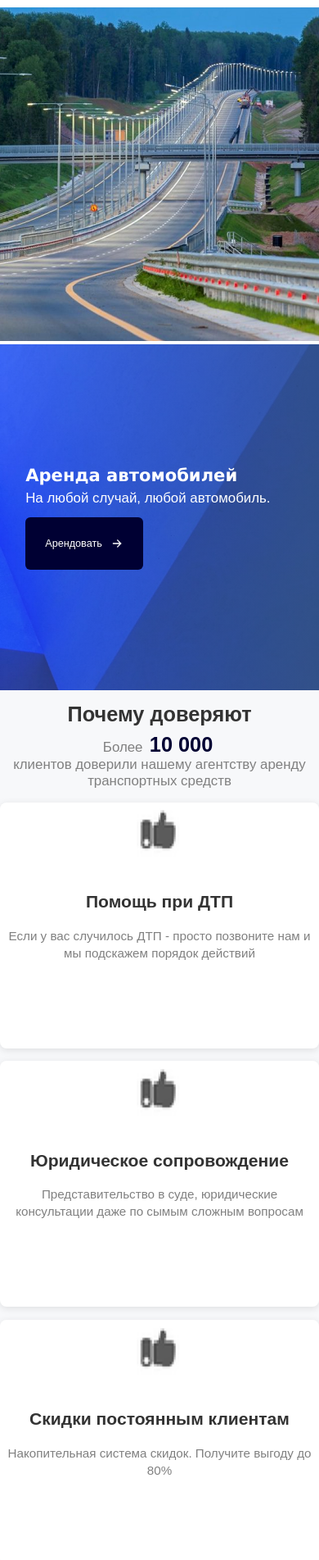
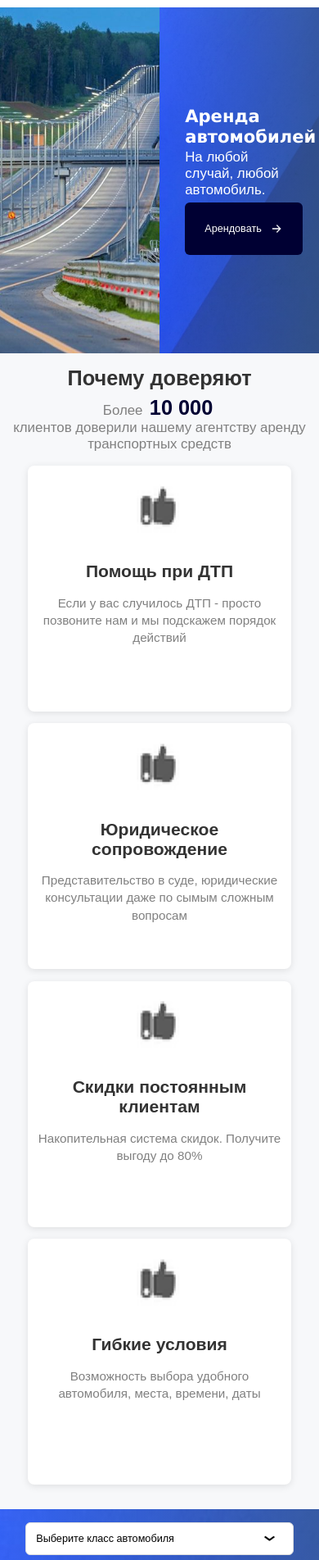
Before and after one commit to Belousov-Kirill-1ISP21/CarSharingSite, a plain HTML site: page src/index.html in a window 390 px wide. Shown: the part 75-1978 px from the top of the page at 82% size. Drawn offline with Linux system fonts and the light colour scheme.

Commit message:
Commit 2

```diff
--- a/src/css/index.css
+++ b/src/css/index.css
@@ -29,6 +29,7 @@ html, body {
     margin-bottom: 1%;
     display: flex;
     align-items: center;
+    justify-content: space-between;
     padding: 0 2%;
 }
 
@@ -99,16 +100,17 @@ html, body {
 .TitleBlock {
     width: 100%;
     height: 72vh;
+    display: flex;
 }
 
 .TitleBlockImg {
-    width: 100%;
+    width: 50%;
     height: 100%;
     object-fit: cover;
 }
 
 .TitleBlockContainer {
-    width: 100%;
+    width: 50%;
     height: 100%;
     display: flex;
     flex-direction: column;
@@ -206,10 +208,11 @@ html, body {
     justify-content: center;
     flex-wrap: wrap;
     gap: 2%;
+    padding: 0 4%;
 }
 
 .WhyUsBlockCard {
-    width: 100%;
+    width: 20%;
     min-height: 300px;
     background: white;
     border-radius: 8px;
@@ -269,12 +272,12 @@ html, body {
     border-radius: 6px;
     font-size: 1.6vh;
     background: white;
-    width: 100%;
+    width: 25%;
     background-image: url('../assets/General/ArrowDown.png');
     background-repeat: no-repeat;
     appearance: none;
-    background-position: calc(100% - 12px) center;
-    background-size: 12px;
+    background-position: calc(100% - 7%) center;
+    background-size: 4%;
 }
 
 .CatalogBlockOption {
@@ -290,7 +293,6 @@ html, body {
     cursor: pointer;
     font-size: 1.6vh;
     transition: background-color 0.3s;
-    width: 100%;
 }
 
 .CatalogBlockHeadButton:hover {
@@ -302,7 +304,7 @@ html, body {
     justify-content: center;
     flex-wrap: wrap;
     gap: 2%;
-    width: 100%;
+    width: 90%;
 }
 
 .CatalogBlockCard {
@@ -311,8 +313,6 @@ html, body {
     padding: 2%;
     margin: 1%;
     box-shadow: 0 2px 10px rgba(0,0,0,0.1);
-    width: 100%;
-    transition: transform 0.3s;
 }
 
 .CatalogBlockCard:hover {
@@ -367,10 +367,14 @@ html, body {
     min-height: 100vh;
     background-color: #F7F8FA;
     padding: 4% 0;
+    display: flex;
+    flex-wrap: wrap;
+    justify-content: center;
+    gap: 2%;
 }
 
 .NewsBlockCard {
-    width: 100%;
+    width: 20%;
     background: white;
     border-radius: 8px;
     margin: 2% 0;
@@ -455,14 +459,30 @@ html, body {
     margin: 0;
 }
 
-/* Адаптивность */
 @media (max-width: 1300px) {
     .WhyUsBlockCard {
+        width: 45%;
         margin-bottom: 4%;
+    }
+
+    .NewsBlockCard {
+        width: 90%;
+    }
+
+    .CatalogBlockCard {
+        width: 45%;
+    }
+
+    .WhyUsBlockCardImg {
+        margin-top: 5%;
     }
 
     .TitleBlockH1 {
         font-size: 3vh;
+    }
+
+    .CatalogBlockSelect {
+        font-size: 1.5vh;
     }
 }
 
@@ -486,6 +506,7 @@ html, body {
         height: auto;
     }
 
+    .TitleBlockImg,
     .TitleBlockContainer {
         height: 50vh;
     }
@@ -498,14 +519,31 @@ html, body {
         font-size: 5vh;
     }
 
+    .WhyUsBlockCard {
+        width: 90%;
+    }
+
     .CatalogBlockHead {
         flex-direction: column;
         gap: 10px;
     }
 
+    .CatalogBlockCard {
+        width: 90%;
+    }
+
+    .NewsBlockCard {
+        width: 95%;
+    }
+
     .FooterButtonContainer {
         flex-direction: column;
         align-items: center;
+    }
+
+    .CatalogBlockSelect {
+        font-size: 1.5vh;
+        width: 84%;
     }
 }
 
@@ -518,6 +556,10 @@ html, body {
         font-size: 3vh;
     }
 
+    .CatalogBlockSelect {
+        min-width: 150px;
+    }
+
     .HeaderLogoButton {
         font-size: 2.5vh;
     }
@@ -526,4 +568,9 @@ html, body {
         color: white;
         font-size: 2.0vh;
     }
+
+    .CatalogBlockSelect {
+        font-size: 1.5vh;
+        width: 84%;
+    }
 }
```
